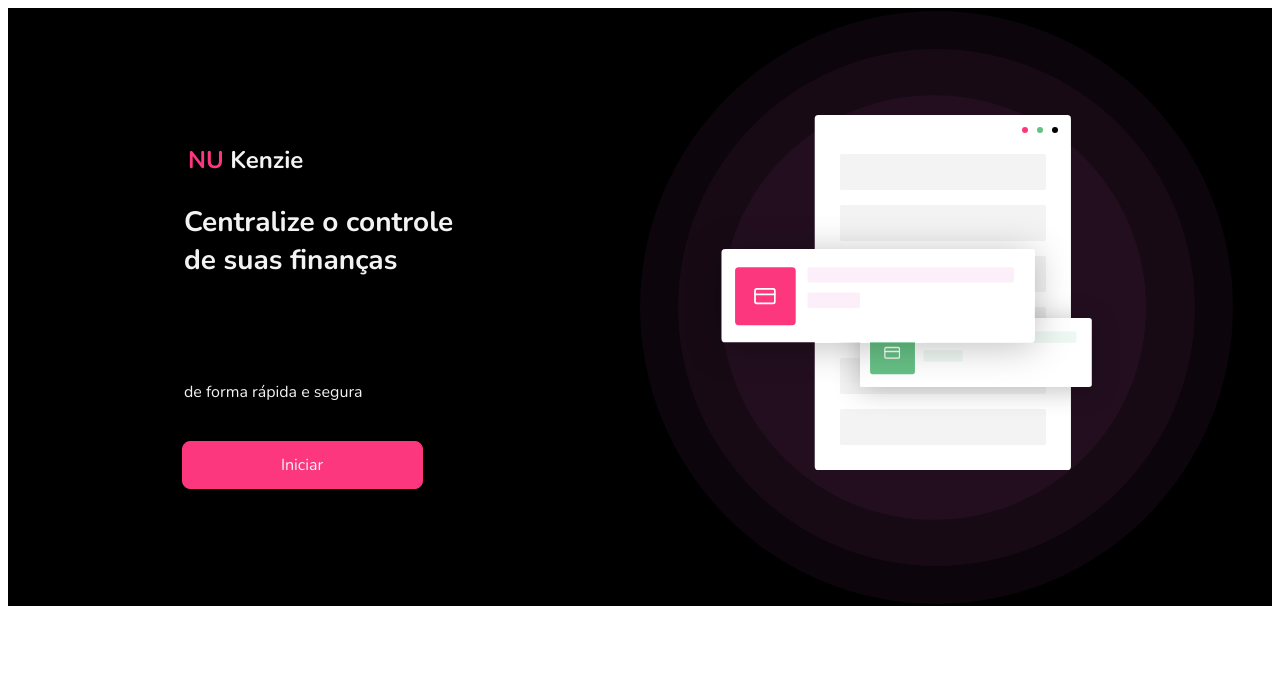
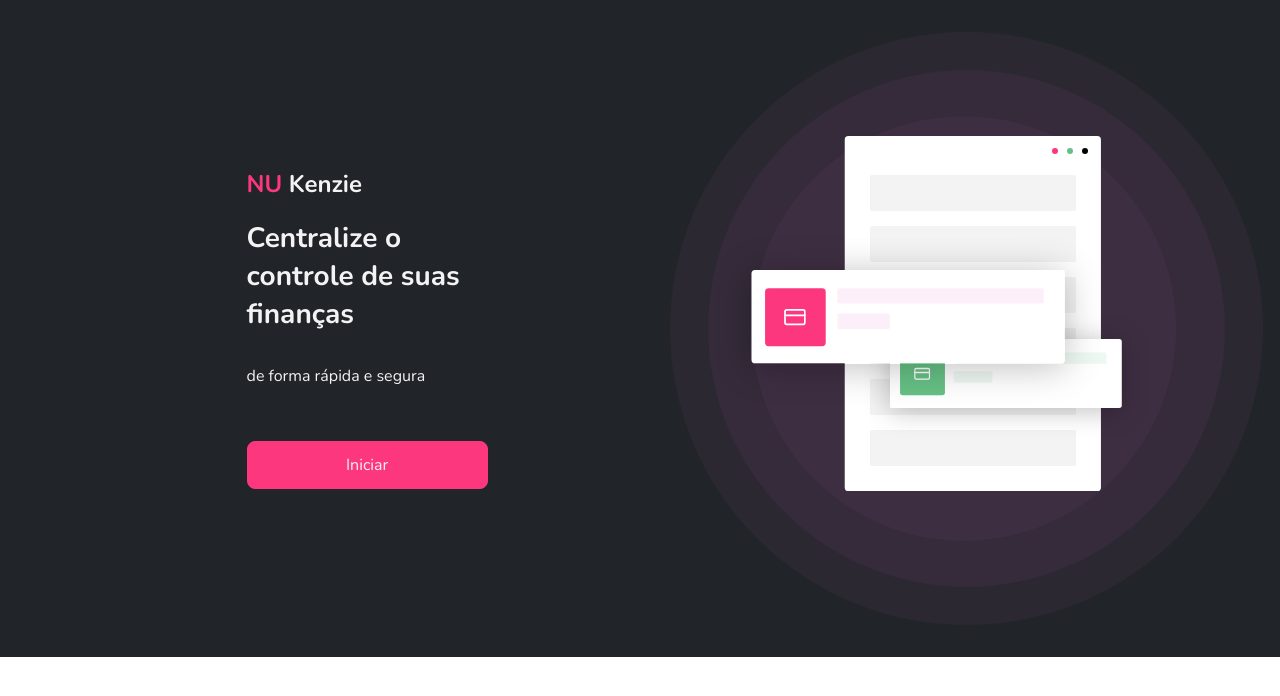
Before and after one commit to Kenzie-Academy-Brasil-Developers/react-entrega-s1-template-nu-kenzie-juorlando, a React (Create React App) app: page / in a window 1280 px wide. Shown: the top 696 px of the page. Built offline with nearby package versions, Linux system fonts and the light colour scheme.

Commit message:
correções

```diff
--- a/src/components/HomeForm/index.jsx
+++ b/src/components/HomeForm/index.jsx
@@ -23,9 +23,15 @@ export const Form = ({listAll, tipyList, addCard, removeCard}) => {
         })
     }
 
-    const filtredList = listAll.filter((itens) => { return itens.tipo === "entrada"})
+    const somaTotal = listAll.reduce((acumulador, valorAtual) => {
 
-    const somaReduce = filtredList.reduce((acumulador, valorAtual) => {return acumulador + valorAtual.valor}, 0)
+        if(valorAtual.tipo === "entrada"){
+            return acumulador + valorAtual.valor
+        } else {
+            return acumulador - valorAtual.valor
+        }
+
+    }, 0)
 
   return (
         <form className='form' onSubmit={submit}>
@@ -50,7 +56,7 @@ export const Form = ({listAll, tipyList, addCard, removeCard}) => {
             <div className='div-valor-total'>
                 <div className='div-valor-total-title'>
                 <p className='valor-total'>Valor Total:</p>
-                <p className='total'>${somaReduce}</p>
+                <p className='total'>${somaTotal}</p>
                 </div>
                 <p className='valor-total-text'>O valor total se refere ao saldo</p>
             </div>
--- a/src/components/ValuesCard/index.jsx
+++ b/src/components/ValuesCard/index.jsx
@@ -1,9 +1,9 @@
 import React from 'react'
 import "../../stylles/list.css"
 
-export const Card = ({element, removeCard}) => {
+export const Card = ({element, removeCard, filter}) => {
   return (
-    <li className='li-card'>
+    <li className={element.tipo === "entrada" ? "li-card li-card-color" : "li-card li-card-color-out"}>
         <div className='name-tipo'>
         <h3 className='name title3'>{element.name}</h3>
         <p className='tipo body'>{element.tipo}</p>
--- a/src/components/ValuesList/index.jsx
+++ b/src/components/ValuesList/index.jsx
@@ -2,11 +2,11 @@ import React from 'react'
 import { Card } from '../ValuesCard'
 import "../../stylles/list.css"
 
-export const Lista = ({listAll, removeCard}) => {
+export const Lista = ({listAll, removeCard, filter}) => {
   return (
         <ul className='ul-cards'>
         {listAll.map((element, index) => (
-            <Card key={index} element={element} removeCard={removeCard}/>
+            <Card key={index} element={element} removeCard={removeCard} filter={filter}/>
         ))}
         </ul>
   )
--- a/src/pages/HomePage/index.jsx
+++ b/src/pages/HomePage/index.jsx
@@ -12,7 +12,7 @@ export const HomePage = ({setPage, list, tipyList, addCard, listAll, removeCard,
         </header>
         <div className="container">
         <Form list={list} tipyList={tipyList} addCard={addCard} removeCard={removeCard} listAll={listAll}/>
-        <TypeValue tipyList={tipyList} setFilter={setFilter} list={list} listAll={listAll} removeCard={removeCard}/>
+        <TypeValue tipyList={tipyList} setFilter={setFilter} list={list} listAll={listAll} removeCard={removeCard} filter={filter}/>
         </div>
         </React.Fragment>
     )
--- a/src/pages/InicialPage/index.jsx
+++ b/src/pages/InicialPage/index.jsx
@@ -1,20 +1,30 @@
-import  illustration from "../../assets/img/illustration.svg"
-import "../../stylles/inicial.css"
+import illustration from "../../assets/img/illustration.svg";
+import "../../stylles/inicial.css";
 
-export const InicialPage = ({setPage}) => {
-
+export const InicialPage = ({ setPage }) => {
   return (
-        <div className="App">
+    <div className="App body-bg-black">
       <div className="Div-inicial">
-            <h2 className="Title title2"><span className="Span">NU</span> Kenzie</h2>
-            <h1 className="Text-title title1">Centralize o controle de suas finanças</h1>
+        <div className="div-texts">
+          <h2 className="Title title2">
+            <span className="Span">NU</span> Kenzie
+          </h2>
+          <h1 className="Text-title title1">
+            Centralize o controle de suas finanças
+          </h1>
           <p className="Text headline">de forma rápida e segura</p>
-            <button className="Button-iniciar headline" type="button" onClick={() => setPage("InicialPage")}>Iniciar</button>
+          <button
+            className="Button-iniciar headline"
+            type="button"
+            onClick={() => setPage("InicialPage")}
+          >
+            Iniciar
+          </button>
+        </div>
       </div>
       <div className="Div-Img">
-            <img className="Img-inicial" src={illustration} alt="ilustração"/>
+        <img className="Img-inicial" src={illustration} alt="ilustração" />
       </div>
     </div>
   );
-
-}
+};
--- a/src/stylles/form.css
+++ b/src/stylles/form.css
@@ -8,6 +8,7 @@
     justify-content: center;
     align-items: center;
     margin-top: 20px;
+    gap: 12px;
 }
 
 .input-name{
@@ -114,6 +115,13 @@
 }
 
 @media (max-width: 350px){
+
+    .container{
+        width: 100%;
+        max-width: 1100px;
+        margin: 0 auto;
+    }
+
     .form{
         width: 263px;
         height: 347px;
@@ -124,7 +132,7 @@
     }
 
     .description{
-        padding-left: 60px;
+        padding-left: 100px;
         padding-top: 30px;
     }
 
--- a/src/stylles/inicial.css
+++ b/src/stylles/inicial.css
@@ -1,21 +1,127 @@
+.body-bg-black{
+    background-color: #212529;
+    min-width: 100%;
+    min-height: 100%;
+}
+
+*{
+    padding: 0;
+    margin: 0;
+}
+
 .App{
+    padding: .6rem;
     width: 100%;
-    height: 100%;
+    max-width: 1100px;
+    margin: 0 auto;
     display: flex;
-    background-color: #000;
+    background-color: #212529;
     justify-content: center;
     align-items: center;
     align-content: center;
-    font-family: 'Nunito', sans-serif;
+}
+
+.Div-inicial{
+    width: 100%;
+    height: 37.375rem;
+    color: #f3f3f3;
+    margin: 0 auto;
+    display: flex;
+    flex-direction: column;
+    justify-content: center;
+    gap: 32px;
+    padding: 20px;
+}
+
+.div-texts{
+    width: 30%;
+    height: 37.375rem;
+    color: #f3f3f3;
+    margin: 0 auto;
+    display: flex;
+    flex-direction: column;
+    justify-content: center;
+    gap: 32px;
+    padding: 20px;
+}
+
+.Title{
+    width: 7.625rem;
+    height: 1.2206rem;
+    margin-right: 9.375rem;
+}
+
+.Span{
+    color: #FD377E;
+}
+
+.Text-title{
+    width: 15.5rem;
+    display: flex;
+    flex-direction: column;
+}
+
+.Text{
+    width: 17.5rem;
+    height: 2.75rem;
+    display: flex;
+    flex-direction: column;
+}
+
+.Button-iniciar{
+    width: 15.0625rem;
+    height: 3rem;
+    background-color: #FD377E;
+    color: #f3f3f3;
+    border: solid 0.0625rem #FD377E;
+    border-radius: 0.5rem;
+    cursor: pointer;
+}
+
+.Div-Img{
+    width: 100%;
+    height: 37.0625rem;
+    color: #f3f3f3;
+    margin: 0 auto;
+    display: flex;
+    flex-direction: column;
+}
+
+.Img-inicial{
+    width: 37.0625rem;
+    height: 37.0625rem;
 }
 
 @media (max-width: 900px){
     .App{
+        padding: .6rem;
+        width: 100%;
+        max-width: 900px;
+        margin: 0 auto;
+        display: flex;
+        background-color: #212529;
+        justify-content: center;
+        align-items: center;
+        align-content: center;
+    }
+
+    .div-texts{
+        width: 30%;
+        height: 37.375rem;
+        color: #f3f3f3;
+        margin: 0 auto;
         display: flex;
         flex-direction: column;
         justify-content: center;
-        align-items: center;
+        gap: 32px;
+        padding: 20px;
     }
+
+
+    .Div-Img{
+        width: 0%;
+    }
+
 
     .Img-inicial{
         display: none;
@@ -24,73 +130,77 @@
 
 @media (max-width: 450px){
     .App{
+        padding: .6rem;
+        width: 100%;
+        max-width: 400px;
+        margin: 0 auto;
+        display: flex;
+        background-color: #212529;
+        justify-content: center;
+        align-items: center;
+        align-content: center;
+    }
+
+    .div-texts{
+        width: 90%;
+        height: 37.375rem;
+        color: #f3f3f3;
+        margin: 0 auto;
         display: flex;
         flex-direction: column;
         justify-content: center;
-        align-items: center;
+        gap: 32px;
+        padding: 20px;
     }
+
+
+    .Div-Img{
+        width: 0%;
+    }
+
 
     .Img-inicial{
         display: none;
     }
 }
 
-.Div-inicial{
+@media (max-width: 350px){
+
+    .div-texts{
         width: 50%;
-    height: 598px;
+    }
+
+    .App{
+        padding: .6rem;
+        width: 100%;
+        max-width: 350px;
+        margin: 0 auto;
+        display: flex;
+        background-color: #212529;
+        justify-content: center;
+        align-items: center;
+        align-content: center;
+    }
+
+    .div-texts{
+        width: 90%;
+        height: 37.375rem;
         color: #f3f3f3;
         margin: 0 auto;
         display: flex;
         flex-direction: column;
         justify-content: center;
-    align-items: center;
+        gap: 32px;
+        padding: 20px;
     }
 
-.Title{
-    width: 122px;
-    height: 19.53px;
-    margin-right: 150px;
-}
-
-.Span{
-    color: #FD377E;
-}
-
-.Text-title{
-    width: 280px;
-    height: 144px;
-    display: flex;
-    flex-direction: column;
-}
-
-.Text{
-    width: 280px;
-    height: 44px;
-    display: flex;
-    flex-direction: column;
-}
-
-.Button-iniciar{
-    width: 241px;
-    height: 48px;
-    background-color: #FD377E;
-    color: #f3f3f3;
-    border: solid 1px #FD377E;
-    border-radius: 8px;
-    margin-right: 44px;
-    cursor: pointer;
+    .Img-inicial{
+        display: none;
     }
 
     .Div-Img{
-    width: 50%;
-    height: 593px;
-    color: #f3f3f3;
-    margin: 0 auto;
-    display: flex;
-    flex-direction: column;
+        width: 0%;
     }
 
-.Img-inicial{
-    width: 593px;
-    height: 593px;
+
 }
--- a/src/stylles/list.css
+++ b/src/stylles/list.css
@@ -3,6 +3,7 @@
     height: 627px;
     list-style: none;
     gap: 10px;
+    padding: 20px;
 }
 
 .li-card{
@@ -44,22 +45,29 @@
     }
 }
 
-@media (max-width: 400px){
+@media (max-width: 350px){
     .ul-cards{
         display: flex;
         flex-direction: column;
         align-items: center;
     }
     .li-card{
-        width: 360px;
+        width: 240px;
         height: 87px;
-        margin-left: 100px;
+        display: flex;
+        justify-content: space-between;
+        align-items: center;
+        border-radius: 8px;
 
     }
 }
 
-.li-card:hover{
+.li-card-color{
     border-left: solid 6px #03B898;
+}
+
+.li-card-color-out{
+    border-left: solid 6px #868E96;
 }
 
 .valor-button{
--- a/src/stylles/tipography.css
+++ b/src/stylles/tipography.css
@@ -42,19 +42,19 @@ h1, h2, h3, h4, h5, h6, p, a, span, li, button, input{
 
 @media (max-width: 400px){
     .title1{
+        font-size: 1.5rem;
+    }
+
+    .title2{
         font-size: 1.25rem;
     }
 
-    .title2{
+    .title3{
         font-size: 0.75rem;
     }
 
-    .title3{
+    .title4{
         font-size: 0.5rem;
-    }
-
-    .title4{
-        font-size: 0.25rem;
     }
 }
 
```
Also changed, not shown: src/components/TipyValue/index.jsx (+9 -8 lines), src/stylles/header.css (+98 -0 lines), src/stylles/resume.css (+83 -3 lines). Lines whose indentation alone changed are shown as unchanged.
